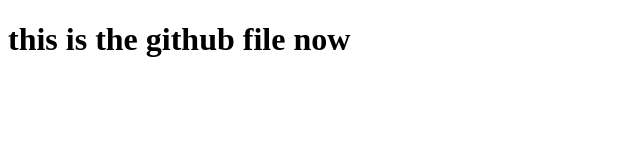
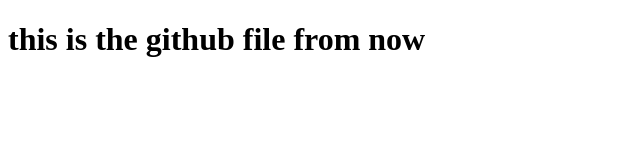
Before and after one commit to prjwl-07/new-project, a plain HTML site: page index.html in a window 1280 px wide. Shown: the whole page, without its empty margins (0-640 px from the left). Drawn offline with Linux system fonts and the light colour scheme.

Commit message:
added one word here in it

```diff
--- a/index.html
+++ b/index.html
@@ -6,6 +6,6 @@
     <title>Document</title>
 </head>
 <body>
-    <h1>this is the github file now</h1>
+    <h1>this is the github file  from now</h1>
 </body>
 </html>
```
